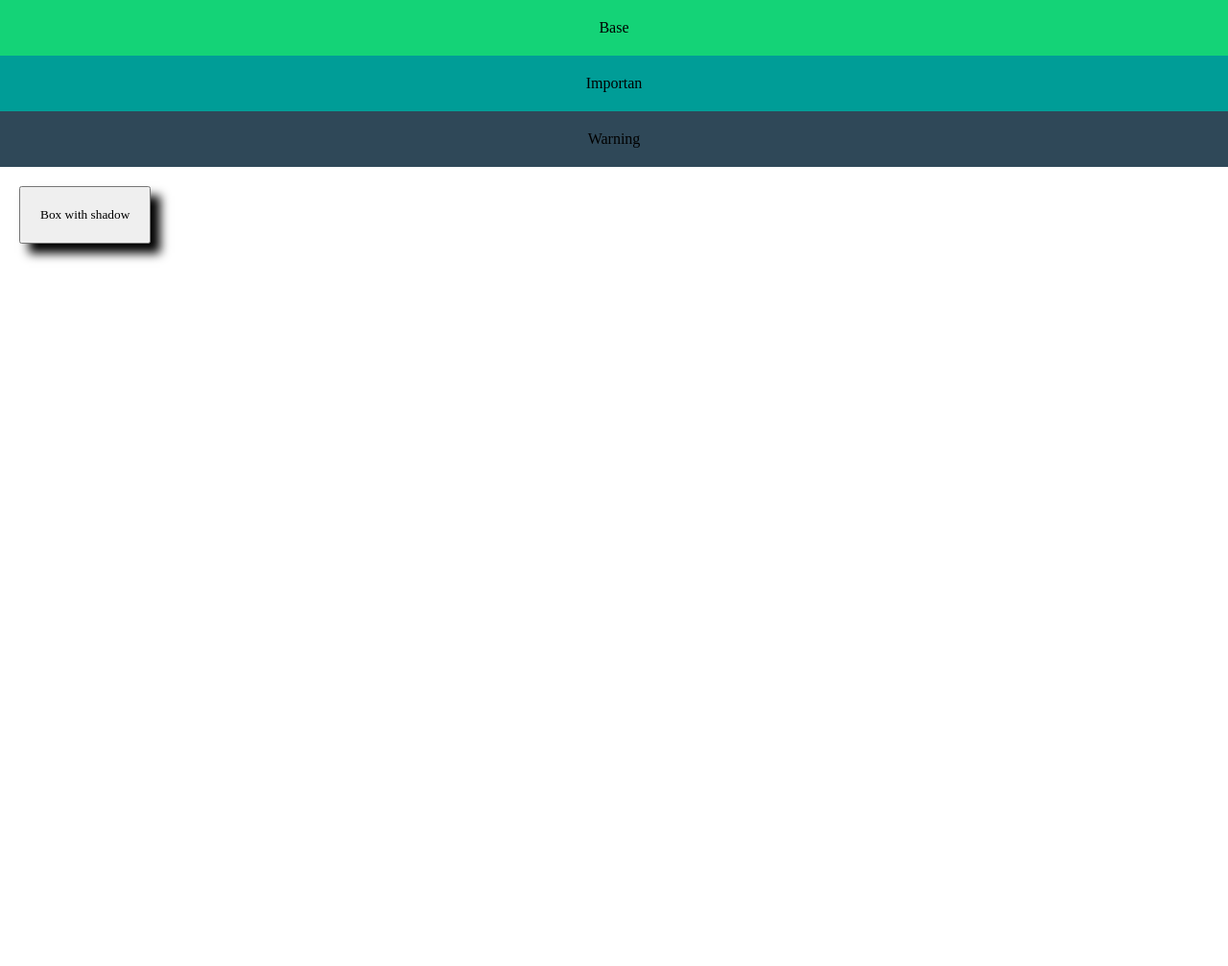
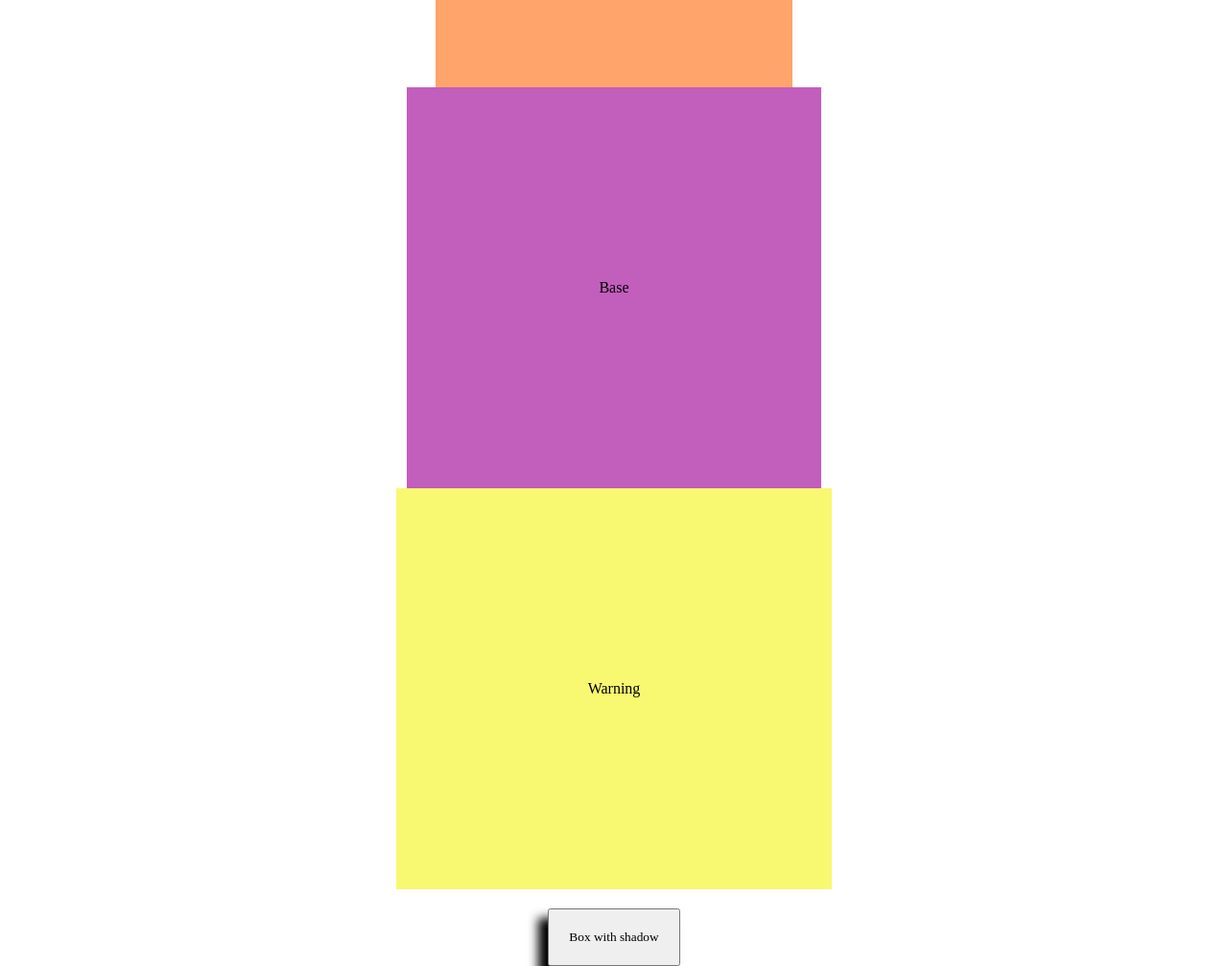
Before and after one commit to zumaichi/layaut-basic, a website built with Vite: page obligatorio2/index.html in a window 1280 px wide. Shown: the whole page at 96% size. Before the commit the page ends 800 px from the top, so only its background shows below. Built offline with nearby package versions, Linux system fonts and the light colour scheme.

Commit message:
finalizado

```diff
--- a/obligatorio2/index.html
+++ b/obligatorio2/index.html
@@ -8,9 +8,12 @@
     <title>Layout Playground</title>
   </head>
   <body>
-    <div id="base">Base</div>
-    <div id="header">Importan</div>
-    <div id="main">Warning</div>
-    <button id="button">Box with shadow</button>
+    <div class="flex-container">
+      <div id="header">Importannt</div>
+      <div id="base">Base</div>
+      <div id="main">Warning</div>
+      <button id="button">Box with shadow</button>
+      </div>
+    </div>
   </body>
 </html>
--- a/obligatorio2/mystyle.scss
+++ b/obligatorio2/mystyle.scss
@@ -1,26 +1,33 @@
-@use "base2" as *;
+@use "base" as *;
 body {
   padding: 0;
   margin: 0;
 }
-
+.flex-container {
+  display: flex;
+  flex-direction: column;
+  align-items: center;
+  justify-content: center;
+  height: 100vh;
+}
 #header {
   background-color: $secondary-color;
   font-family: $primary-font;
-  padding: 20px;
+  padding: 150px;
   text-align: center;
 }
 #base {
   background-color: $primary-color;
   font-family: $primary-font;
-  padding: 20px;
+  padding: 200px;
   text-align: center;
 }
 
 #main {
   background-color: $tertiary-color;
   font-family: $secondary-font;
-  padding: 20px;
+  padding: 200px;
+
   text-align: center;
 }
 #button {
```
Also changed, not shown: obligatorio2/_base2.scss (line endings or trailing spaces), 1 other file.
